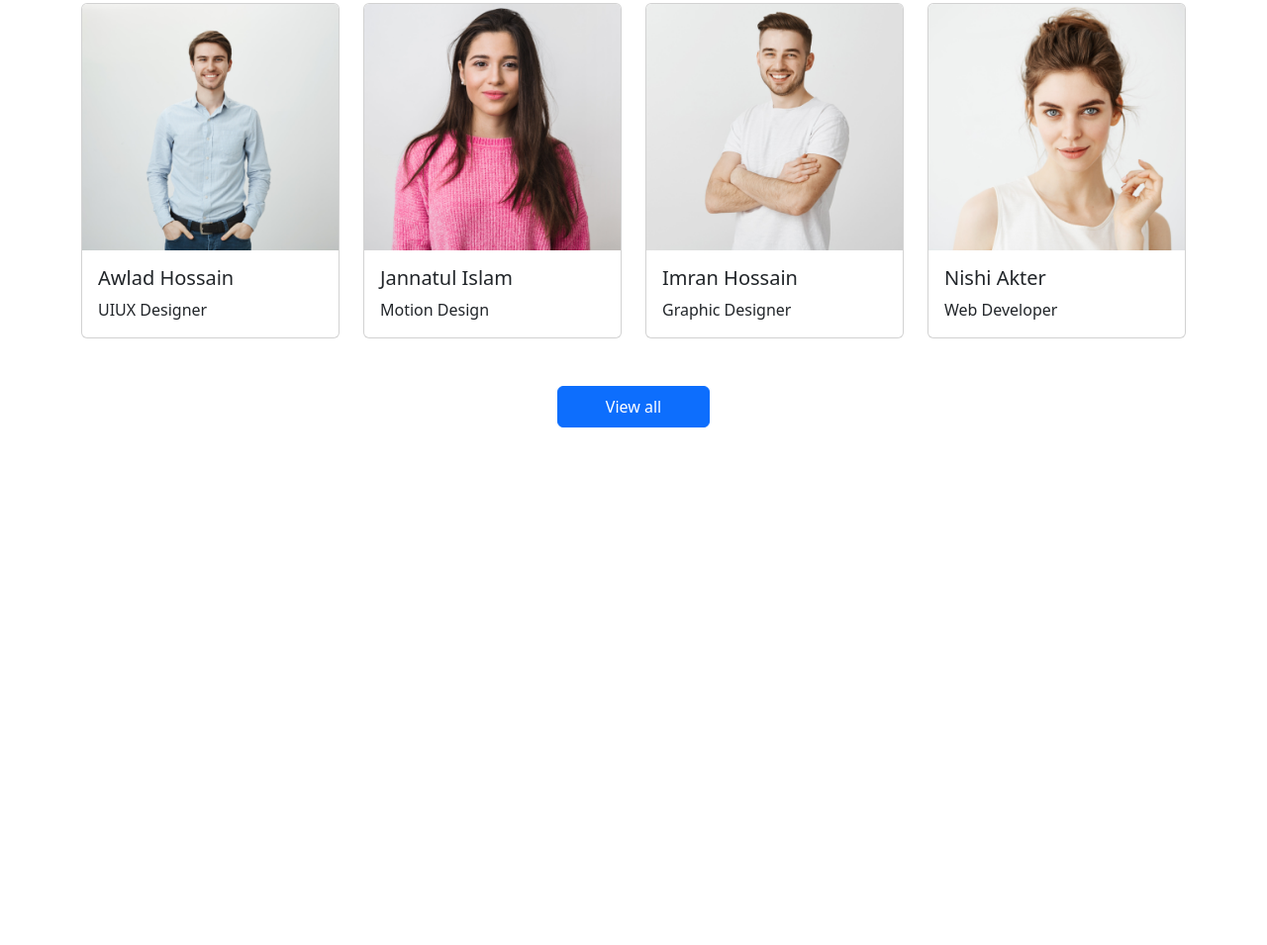
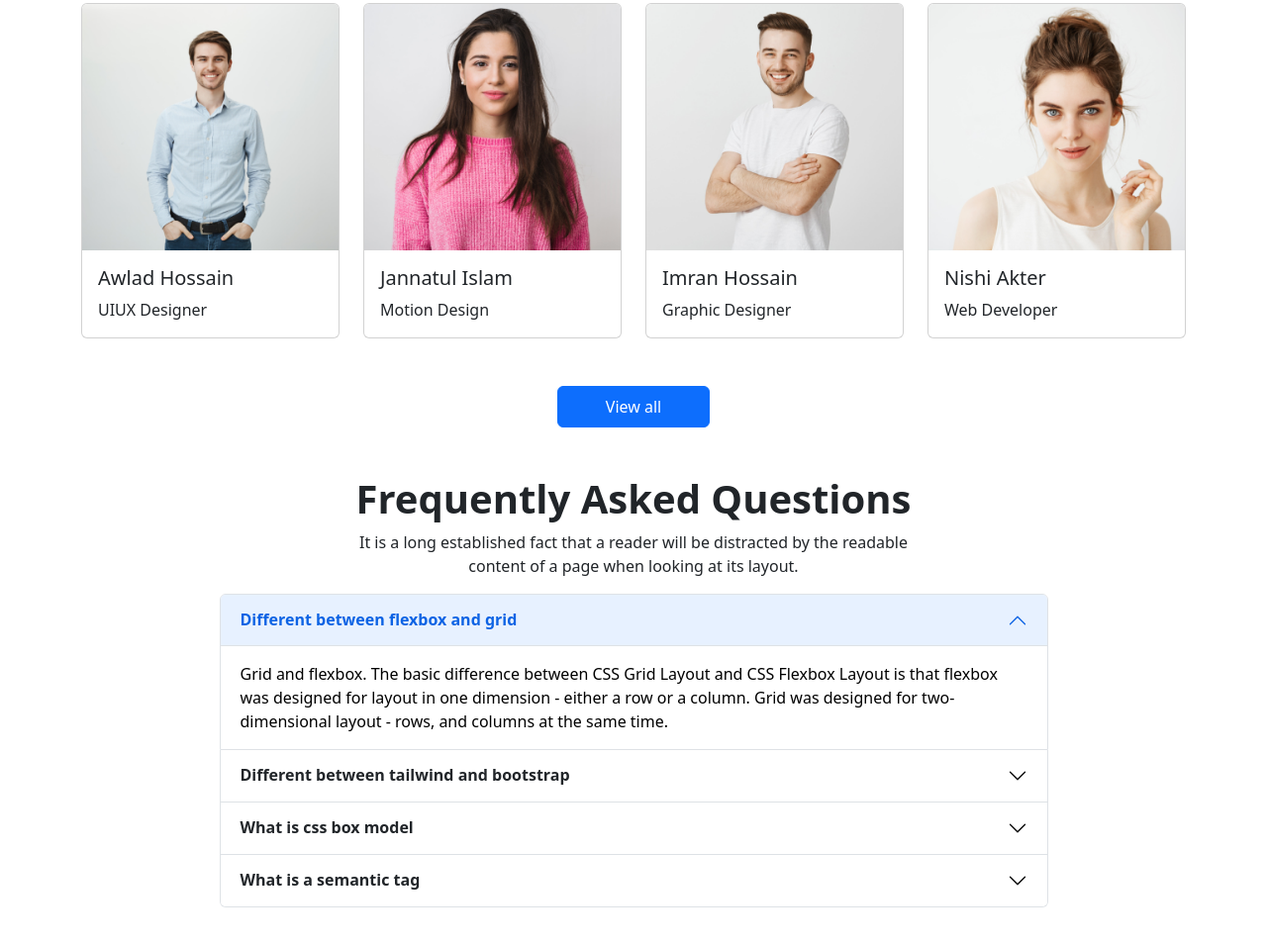
Before and after one commit to SayemAbdullah1/learning-point, a plain HTML site: page index.html in a window 1280 px wide. Shown: the part 2089-3044 px from the top of the page at 99% size. Before the commit the page ends 2569 px from the top, so only its background shows below. Drawn offline with nearby package versions, Linux system fonts and the light colour scheme; files that its build step writes are made by us from their sources.

Commit message:
Frequently Asked Questions

```diff
--- a/index.html
+++ b/index.html
@@ -261,13 +261,101 @@
         </div>
         <div class="text-center">
             <button type="button" class="btn btn-primary px-5 py-2 my-5">View all</button>
-
         </div>
-
     </div>
 </section>
 
 <!--------------------------- Meet our student section end --------------------------->
+
+<!--------------- Freequently ask question start--------------------------->
+    <section>
+        <div class="container mb-5 d-flex justify-content-center align-items-center">
+            <div class="w-75 ">
+                <div class="text-center ">
+                    <h2 class="display-6 fw-semibold">Frequently Asked Questions</h2>
+                    <p>It is a long established fact that a reader will be distracted by the readable <br>
+                        content of a page when looking at its layout.</p>
+                </div>
+                <div>
+                    <div class="accordion " id="accordionPanelsStayOpenExample">
+                        <div class="accordion-item">
+                            <h2 class="accordion-header" id="panelsStayOpen-headingOne">
+                                <button class="accordion-button fw-bold" type="button" data-bs-toggle="collapse"
+                                    data-bs-target="#panelsStayOpen-collapseOne" aria-expanded="true"
+                                    aria-controls="panelsStayOpen-collapseOne">
+                                    Different between flexbox and grid
+                                </button>
+                            </h2>
+                            <div id="panelsStayOpen-collapseOne" class="accordion-collapse collapse show"
+                                aria-labelledby="panelsStayOpen-headingOne">
+                                <div class="accordion-body">
+                                    Grid and flexbox. The basic difference between CSS Grid Layout and CSS Flexbox Layout is that flexbox was designed for
+                                    layout in one dimension - either a row or a column. Grid was designed for two-dimensional layout - rows, and columns at
+                                    the same time.
+                                </div>
+                            </div>
+                        </div>
+                        <div class="accordion-item">
+                            <h2 class="accordion-header" id="panelsStayOpen-headingTwo">
+                                <button class="accordion-button collapsed fw-bold" type="button" data-bs-toggle="collapse"
+                                    data-bs-target="#panelsStayOpen-collapseTwo" aria-expanded="false"
+                                    aria-controls="panelsStayOpen-collapseTwo">
+                                    Different between tailwind and bootstrap
+                                </button>
+                            </h2>
+                            <div id="panelsStayOpen-collapseTwo" class="accordion-collapse collapse"
+                                aria-labelledby="panelsStayOpen-headingTwo">
+                                <div class="accordion-body">
+                                    Tailwind offers predesigned widgets to build a site from scratch with fast UI development. Bootstrap comes with a set of
+                                    pre-styled responsive, mobile-first components that possess a definite UI kit. Tailwind CSS uses a set of utility
+                                    classes to create a neat UI with more flexibility and uniqueness.
+                                </div>
+                            </div>
+                        </div>
+                        <div class="accordion-item">
+                            <h2 class="accordion-header" id="panelsStayOpen-headingThree">
+                                <button class="accordion-button collapsed fw-bold" type="button" data-bs-toggle="collapse"
+                                    data-bs-target="#panelsStayOpen-collapseThree" aria-expanded="false"
+                                    aria-controls="panelsStayOpen-collapseThree">
+                                    What is css box model
+                                </button>
+                            </h2>
+                            <div id="panelsStayOpen-collapseThree" class="accordion-collapse collapse"
+                                aria-labelledby="panelsStayOpen-headingThree">
+                                <div class="accordion-body">
+                                    The CSS box model is essentially a box that wraps around every HTML element. It consists of: margins, borders, padding,
+                                    and the actual content.
+                                </div>
+                            </div>
+                        </div>
+                        <div class="accordion-item">
+                            <h2 class="accordion-header" id="panelsStayOpen-headingThree">
+                                <button class="accordion-button collapsed fw-bold" type="button" data-bs-toggle="collapse"
+                                    data-bs-target="#panelsStayOpen-collapseFour" aria-expanded="false"
+                                    aria-controls="panelsStayOpen-collapseFour">
+                                    What is a semantic tag
+                                </button>
+                            </h2>
+                            <div id="panelsStayOpen-collapseFour" class="accordion-collapse collapse"
+                                aria-labelledby="panelsStayOpen-headingFour">
+                                <div class="accordion-body">
+                                    The HTML semantics refers to the tags that provide meaning to an HTML page rather than just presentation. It makes HTML
+                                    more comprehensible by better defining the different sections and layout of web pages.
+                                </div>
+                            </div>
+                        </div>
+                    </div>
+
+                </div>
+            </div>
+
+        </div>
+    </section>
+
+
+<!--------------- Freequently ask question end --------------------------->
+
+
 </main>
 
     <script src="https://cdn.jsdelivr.net/npm/bootstrap@5.2.0/dist/js/bootstrap.bundle.min.js"></script>
```
